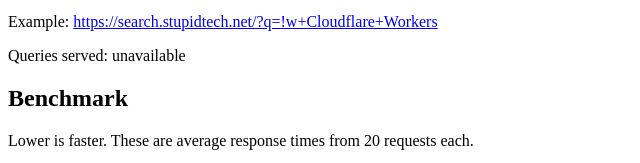
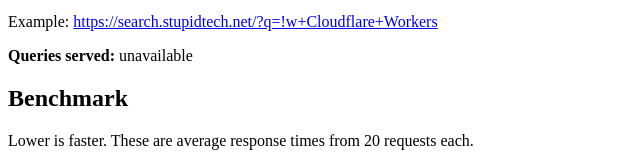
Before and after one commit to stephancill/search-bangs-worker, a website: page public/index.html in a window 1280 px wide. Shown: the part 207-370 px from the top of the page, 0-640 px from the left. Drawn offline with Linux system fonts and the light colour scheme; no server answers.

Commit message:
docs: bold queries served label

```diff
--- a/public/index.html
+++ b/public/index.html
@@ -30,7 +30,7 @@
       >
     </p>
 
-    <p id="query-count">Queries served: loading...</p>
+    <p id="query-count"><strong>Queries served:</strong> loading...</p>
 
     <h2>Benchmark</h2>
     <p>Lower is faster. These are average response times from 20 requests each.</p>
@@ -74,11 +74,11 @@ DuckDuckGo         1309ms  |###########################
         .then((data) => {
           const count = Number.isFinite(data.count) ? data.count : 0;
           const el = document.getElementById("query-count");
-          if (el) el.textContent = `Queries served: ${count.toLocaleString()}`;
+          if (el) el.innerHTML = `<strong>Queries served:</strong> ${count.toLocaleString()}`;
         })
         .catch(() => {
           const el = document.getElementById("query-count");
-          if (el) el.textContent = "Queries served: unavailable";
+          if (el) el.innerHTML = "<strong>Queries served:</strong> unavailable";
         });
     </script>
   </body>
```
